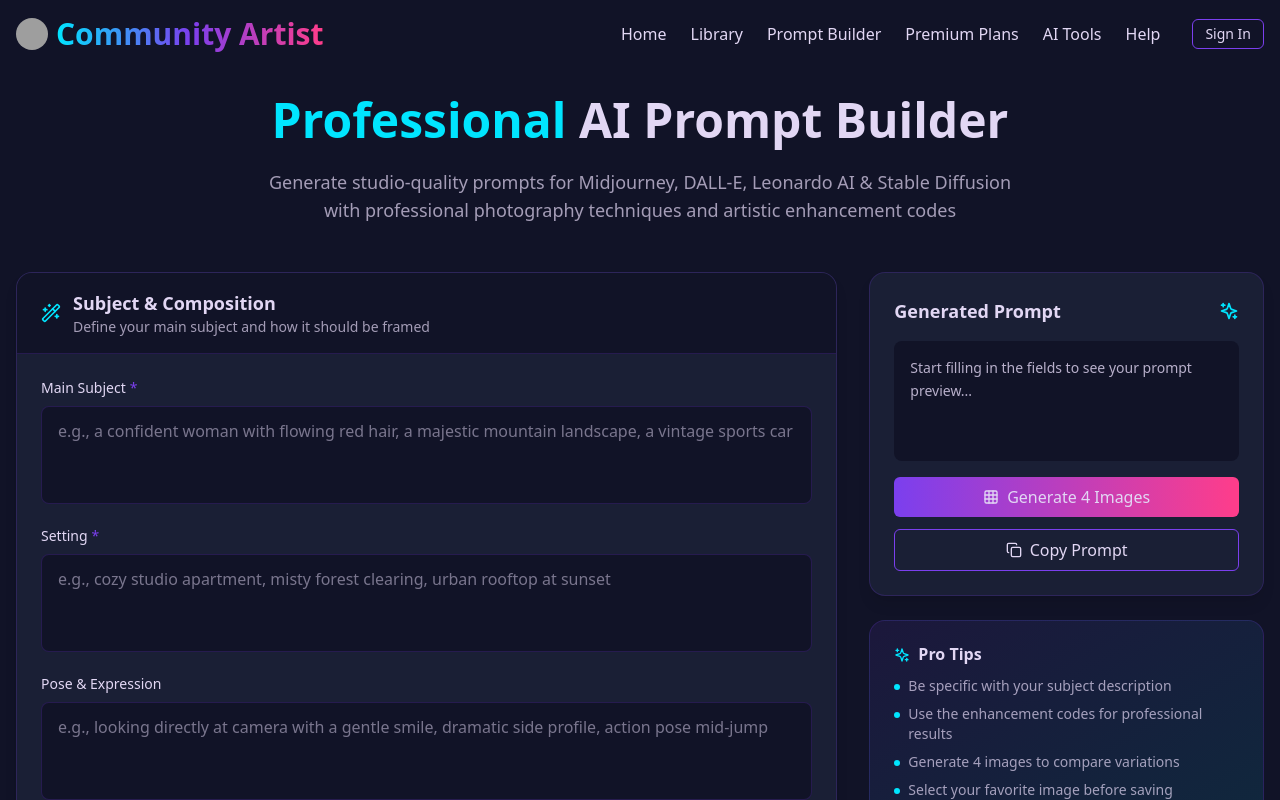
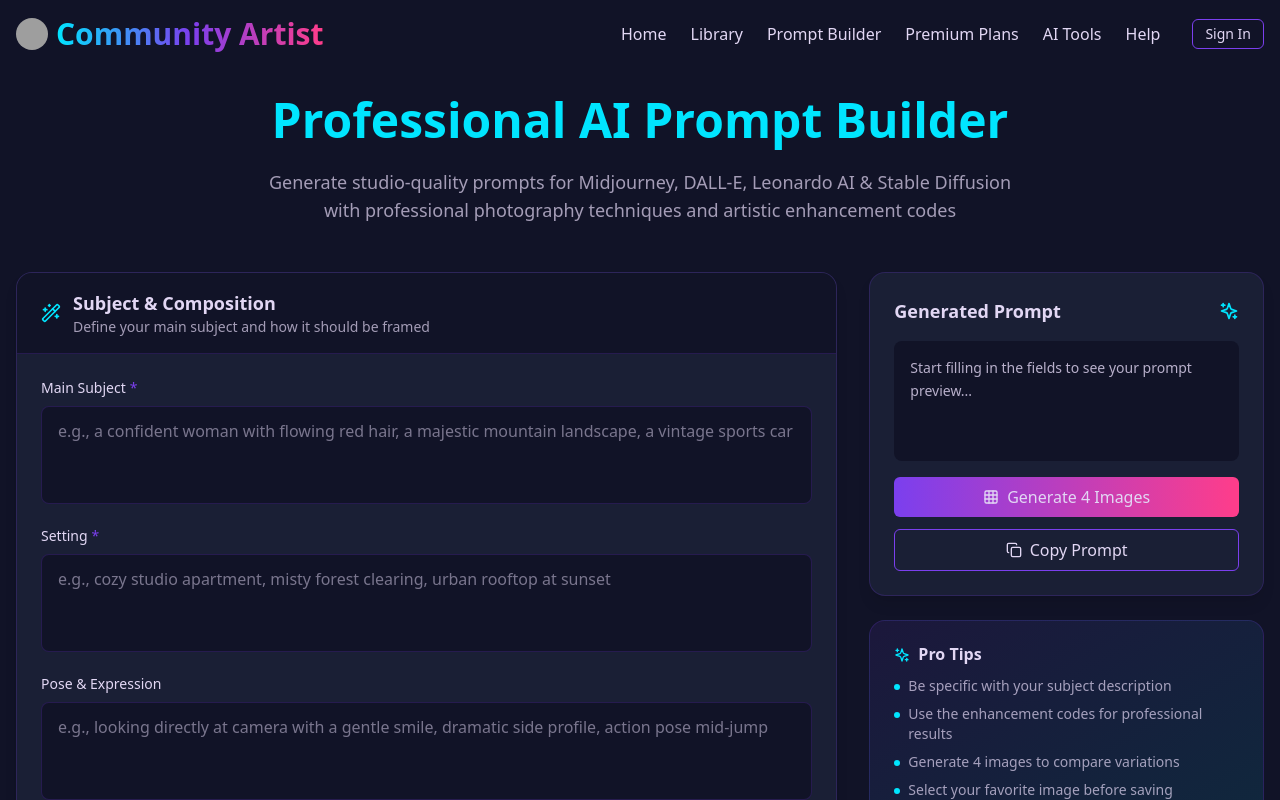
Before and after one commit to CommunityArtist/artist-collection, a React (Vite) app: page /prompt-builder in a window 1280 px wide. Shown: the top 800 px of the page. Built offline with nearby package versions, Linux system fonts and the light colour scheme; grey boxes are pictures that could not be loaded.

Commit message:
Implement dynamic title for Prompt Builder

```diff
--- a/src/pages/PromptBuilder.tsx
+++ b/src/pages/PromptBuilder.tsx
@@ -499,13 +499,33 @@ const PromptBuilder: React.FC = () => {
     setSelectedImageIndex(index);
   };
 
+  const getDynamicTitle = () => {
+    // Find the values of the key fields
+    const mainSubject = sections[0]?.fields.find(field => field.label === 'Main Subject')?.value?.trim() || '';
+    const artStyle = sections[1]?.fields.find(field => field.label === 'Art Style')?.value?.trim() || '';
+    const mood = sections[1]?.fields.find(field => field.label === 'Mood & Atmosphere')?.value?.trim() || '';
+
+    // If all three fields have values, combine them
+    if (mainSubject && artStyle && mood) {
+      return `${mainSubject} in ${artStyle} style with ${mood} mood`;
+    }
+
+    // If only Main Subject has a value, use it directly
+    if (mainSubject) {
+      return mainSubject;
+    }
+
+    // Default title for all other cases
+    return 'Professional AI Prompt Builder';
+  };
+
   return (
     <div className="min-h-screen bg-deep-bg pt-24 pb-12">
       <div className="container mx-auto px-4">
         {/* Header */}
         <div className="text-center mb-12">
           <h1 className="text-4xl md:text-5xl font-bold text-soft-lavender mb-6">
-            <span className="text-electric-cyan">Professional</span> AI Prompt Builder
+            <span className="text-electric-cyan">{getDynamicTitle()}</span>
           </h1>
           <p className="text-soft-lavender/70 text-lg max-w-3xl mx-auto">
             Generate studio-quality prompts for Midjourney, DALL-E, Leonardo AI & Stable Diffusion with professional photography techniques and artistic enhancement codes
```
